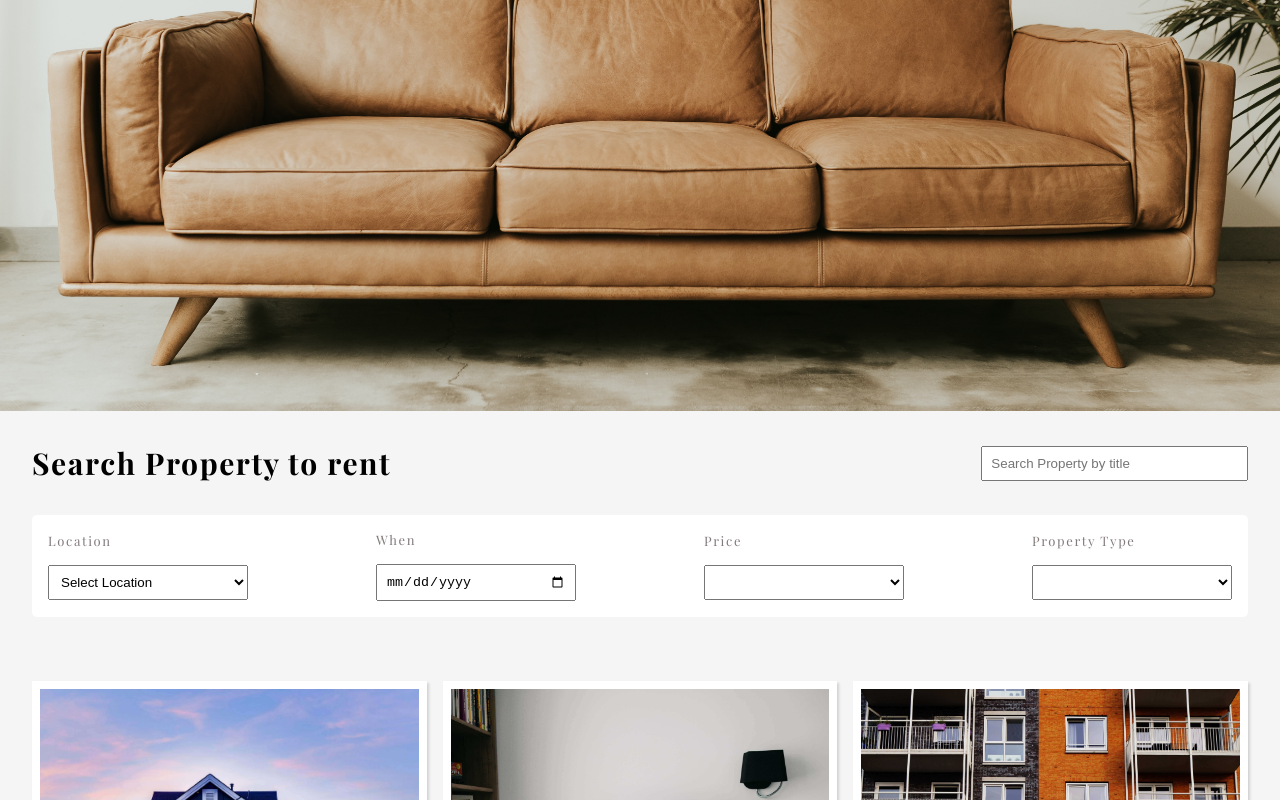
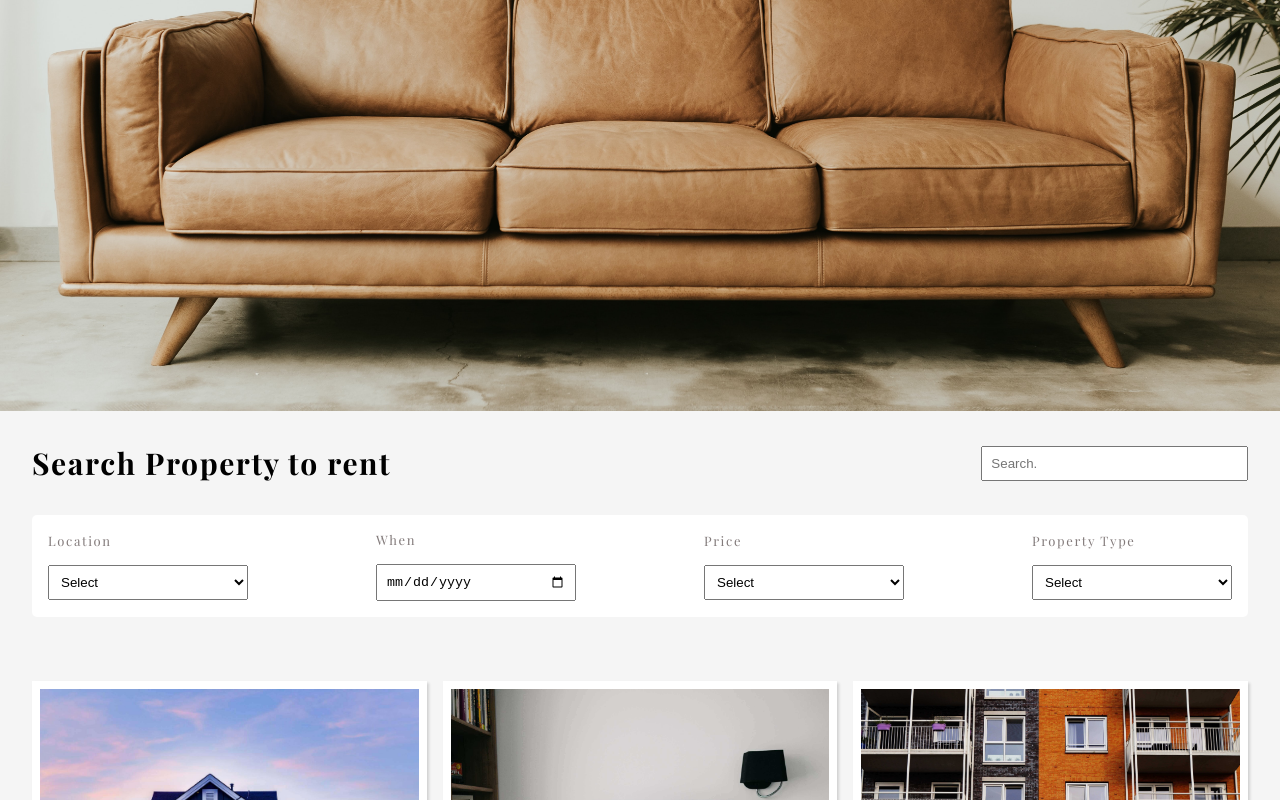
Before and after one commit to GautamGunecha/reunion-assignment, a React (Create React App) app: page / in a window 1280 px wide. Shown: the part 389-1189 px from the top of the page. Built offline with nearby package versions, Linux system fonts and the light colour scheme; a web font is replaced by a local one.

Commit message:
moveIndate

```diff
--- a/src/assets/data/HouseData.js
+++ b/src/assets/data/HouseData.js
@@ -17,6 +17,7 @@ import HomeImg15 from "../images/houses/HomeImg15.jpg";
 
 // category rent it - (3) or sell - (2)
 // property type: - houses(3), appartments(1), commercial(1)
+//  Date yyyy-mm-dd
 
 export const HouseData = [
   // Mumbai
@@ -30,7 +31,7 @@ export const HouseData = [
     beds: "4",
     bathroom: "3",
     category: "rent",
-    availableFrom: "31/01/2022",
+    availableFrom: "2036-01-31",
     propertyType: "houses",
   },
   {
@@ -43,7 +44,7 @@ export const HouseData = [
     beds: "4",
     bathroom: "3",
     category: "rent",
-    availableFrom: "02/10/2022",
+    availableFrom: "2022-02-10",
     propertyType: "commercial",
   },
   {
@@ -56,7 +57,7 @@ export const HouseData = [
     beds: "4",
     bathroom: "3",
     category: "rent",
-    availableFrom: "01/12/2022",
+    availableFrom: "2022-12-01",
     propertyType: "appartments",
   },
   {
@@ -69,7 +70,7 @@ export const HouseData = [
     beds: "4",
     bathroom: "3",
     category: "sell",
-    availableFrom: "01/02/2022",
+    availableFrom: "2020-10-10",
     propertyType: "houses",
   },
   {
@@ -82,7 +83,7 @@ export const HouseData = [
     beds: "4",
     bathroom: "3",
     category: "sell",
-    availableFrom: "01/05/2022",
+    availableFrom: "2018-01-10",
     propertyType: "houses",
   },
   // Delhi
@@ -96,7 +97,7 @@ export const HouseData = [
     beds: "4",
     bathroom: "3",
     category: "rent",
-    availableFrom: "15/05/2022",
+    availableFrom: "2020-10-10",
     propertyType: "houses",
   },
   {
@@ -109,7 +110,7 @@ export const HouseData = [
     beds: "4",
     bathroom: "3",
     category: "rent",
-    availableFrom: "15/06/2022",
+    availableFrom: "2022-12-10",
     propertyType: "houses",
   },
   {
@@ -122,7 +123,7 @@ export const HouseData = [
     beds: "4",
     bathroom: "3",
     category: "rent",
-    availableFrom: "11/11/2020",
+    availableFrom: "2020-05-10",
     propertyType: "houses",
   },
   {
@@ -135,7 +136,7 @@ export const HouseData = [
     beds: "4",
     bathroom: "3",
     category: "sell",
-    availableFrom: "1/1/2020",
+    availableFrom: "2022-09-10",
     propertyType: "appartments",
   },
   {
@@ -148,7 +149,7 @@ export const HouseData = [
     beds: "4",
     bathroom: "3",
     category: "sell",
-    availableFrom: "1/1/2023",
+    availableFrom: "2022-07-10",
     propertyType: "commercial",
   },
   // Pune
@@ -162,7 +163,7 @@ export const HouseData = [
     beds: "4",
     bathroom: "3",
     category: "sell",
-    availableFrom: "1/5/2012",
+    availableFrom: "2022-02-10",
     propertyType: "commercial",
   },
   {
@@ -175,7 +176,7 @@ export const HouseData = [
     beds: "4",
     bathroom: "3",
     category: "sell",
-    availableFrom: "1/1/2023",
+    availableFrom: "2022-09-10",
     propertyType: "commercial",
   },
   {
@@ -188,7 +189,7 @@ export const HouseData = [
     beds: "2",
     bathroom: "3",
     category: "rent",
-    availableFrom: "1/12/2020",
+    availableFrom: "2028-12-10",
     propertyType: "houses",
   },
   {
@@ -201,7 +202,7 @@ export const HouseData = [
     beds: "6",
     bathroom: "4",
     category: "rent",
-    availableFrom: "1/1/2019",
+    availableFrom: "2016-6-10",
     propertyType: "houses",
   },
   {
@@ -214,7 +215,7 @@ export const HouseData = [
     beds: "7",
     bathroom: "3",
     category: "rent",
-    availableFrom: "1/8/2028",
+    availableFrom: "2016-6-10",
     propertyType: "appartment",
   },
   // Varanasi
@@ -224,31 +225,43 @@ export const HouseData = [
 
 export const locationFilter = [
   {
-    id: 0,
-    title: "Select Location",
-  },
-  {
     id: 1,
-    title: "Mumbai India",
+    title: "Mumbai, India",
   },
   {
     id: 2,
-    title: "Delhi India",
+    title: "Delhi, India",
   },
   {
     id: 3,
-    title: "Pune India",
+    title: "Pune, India",
   },
   {
     id: 4,
-    title: "Varanasi India",
+    title: "Varanasi, India",
   },
   {
     id: 5,
-    title: "Chennai India",
+    title: "Chennai, India",
   },
   {
     id: 6,
-    title: "Surat India",
+    title: "Surat, India",
   },
 ];
+
+export const priceFilter = [
+  { id: 1, min: 0, max: 20000 },
+  { id: 2, min: 20000, max: 40000 },
+  { id: 3, min: 40000, max: 60000 },
+  { id: 4, min: 60000, max: 80000 },
+  { id: 5, min: 80000, max: 100000 },
+  { id: 6, min: 100000, max: 150000 },
+];
+
+// houses(3), appartments(1), commercial(1);
+export const propertyTypes = [
+  { id: 1, title: "houses" },
+  { id: 2, title: "appartments" },
+  { id: 3, title: "commercial" },
+];
--- a/src/components/house/House.jsx
+++ b/src/components/house/House.jsx
@@ -3,11 +3,19 @@ import { useSelector } from "react-redux";
 
 import "./House.css";
 import AllHouse from "./allHouse/AllHouse";
-import { locationFilter } from "../../assets/data/HouseData";
+import {
+  propertyTypes,
+  locationFilter,
+  priceFilter,
+} from "../../assets/data/HouseData";
 
 const House = () => {
-  const [searchTerm, setSearchTerm] = useState("");
+  const [searchQuery, setSearchQuery] = useState("");
   const [loc, setLoc] = useState("");
+  const [propertyType, setPropertyType] = useState("");
+  const [moveInDate, setmoveInDate] = useState("");
+
+  // const daysBetween =
 
   const date = new Date().toISOString();
   const todayDate = date.slice(0, date.indexOf("T"));
@@ -19,10 +27,10 @@ const House = () => {
       <section className="house-search">
         <h1>Search Property to rent</h1>
         <input
-          value={searchTerm}
+          value={searchQuery}
           type="text"
-          placeholder="Search Property by title"
-          onChange={(e) => setSearchTerm(e.target.value)}
+          placeholder="Search."
+          onChange={(e) => setSearchQuery(e.target.value)}
         />
       </section>
 
@@ -30,6 +38,7 @@ const House = () => {
         <section>
           <p>Location</p>
           <select value={loc} onChange={(e) => setLoc(e.target.value)}>
+            <option value="">Select</option>
             {locationFilter?.map((item) => (
               <option key={item.id} value={item.title}>
                 {item.title}
@@ -40,20 +49,44 @@ const House = () => {
 
         <section>
           <p>When</p>
-          <input type="date" min={todayDate} />
+          <input
+            onChange={(e) => setmoveInDate(e.target.value)}
+            type="date"
+            min={todayDate}
+          />
         </section>
 
         <section>
           <p>Price</p>
-          <select></select>
+          <select>
+            <option value="">Select</option>
+            {priceFilter?.map((item) => (
+              <option key={item.id} value={[item.min, item.max]}>
+                {item.min} - {item.max}
+              </option>
+            ))}
+          </select>
         </section>
 
         <section>
           <p>Property Type</p>
-          <select name="" id=""></select>
+          <select onChange={(e) => setPropertyType(e.target.value)}>
+            <option value="">Select</option>
+            {propertyTypes?.map((item) => (
+              <option key={item.id} value={item.title}>
+                {item.title}
+              </option>
+            ))}
+          </select>
         </section>
       </div>
-      <AllHouse houses={houses} search={searchTerm} location={loc} />
+      <AllHouse
+        houses={houses}
+        search={searchQuery}
+        location={loc}
+        type={propertyType}
+        moveInDate={moveInDate}
+      />
     </div>
   );
 };
--- a/src/components/house/allHouse/AllHouse.jsx
+++ b/src/components/house/allHouse/AllHouse.jsx
@@ -11,8 +11,9 @@ import { AiOutlineHeart, AiFillHeart } from "react-icons/ai";
 import "./AllHouse.css";
 
 const postPerRow = 8;
+const keys = ["title", "location", "address", "category", "propertyType"];
 
-const AllHouse = ({ houses, search }) => {
+const AllHouse = ({ houses, search, location, type, price, moveInDate }) => {
   const [next, setNext] = useState(postPerRow);
   const [data, setData] = useState([]);
 
@@ -32,12 +33,31 @@ const AllHouse = ({ houses, search }) => {
   };
 
   useEffect(() => {
-    const filterData = houses?.filter((val) => {
-      return val.title.toLowerCase().includes(search.toLowerCase());
-    });
+    let filterData = houses?.filter((item) =>
+      keys.some((key) => item[key].toLowerCase().includes(search.toLowerCase()))
+    );
+
+    if (location) {
+      filterData = filterData?.filter((item) =>
+        item.location.toLowerCase().includes(location.toLowerCase())
+      );
+    }
+
+    if (type) {
+      filterData = filterData?.filter((item) =>
+        item.propertyType.toLowerCase().includes(type.toLowerCase())
+      );
+    }
+    // new Date("2020-07-15").getDate() - new Date(moveInDate).getDate();
+
+    if (moveInDate) {
+      filterData = filterData.filter(
+        (data) => new Date(data.availableFrom) <= new Date(moveInDate)
+      );
+    }
 
     setData(filterData);
-  }, [houses, search]);
+  }, [houses, search, location, type, price, moveInDate]);
 
   return (
     <div>
```
